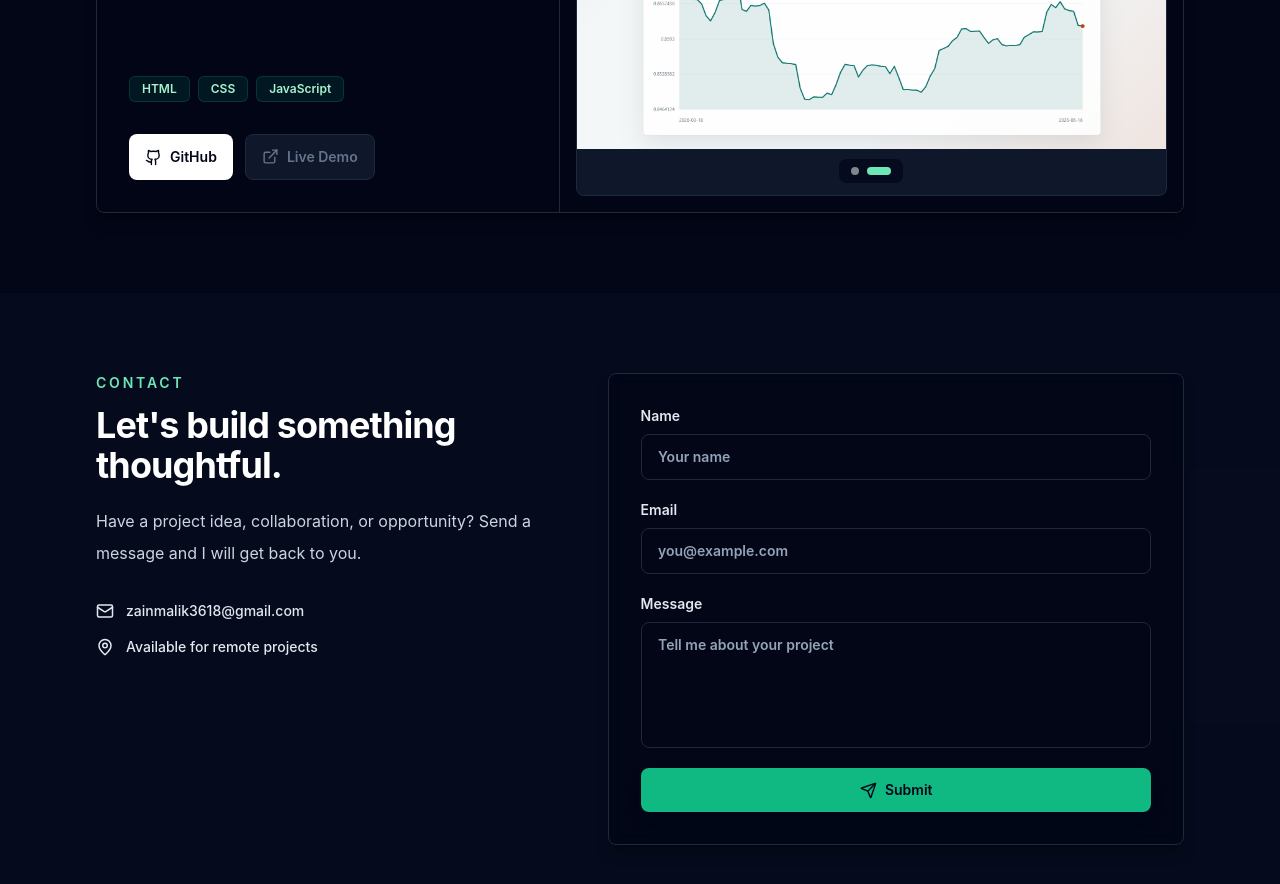
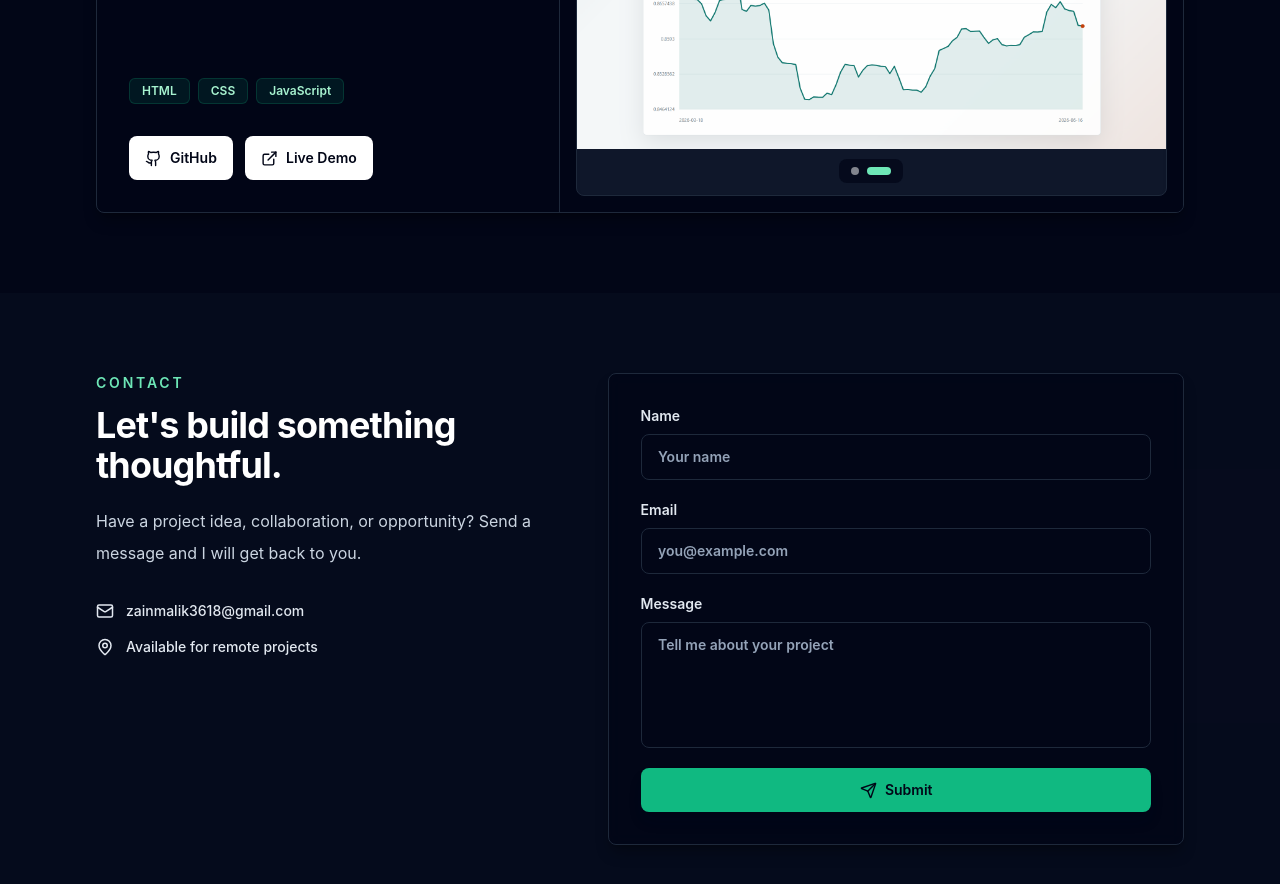
Before and after one commit to Zainmalik3618/my-Portfolio, a React (Vite) app: page / in a window 1280 px wide. Shown: the part 2580-3464 px from the top of the page. Built offline with nearby package versions, Linux system fonts and the light colour scheme.

Commit message:
I made some changes

```diff
--- a/src/data/projects.js
+++ b/src/data/projects.js
@@ -26,6 +26,6 @@ export const projects = [
       { src: '/projects/currencyexchange/SecondScreenshot.png', alt: 'Second' }
     ],
     githubUrl: 'https://github.com/Zainmalik3618/currency-Exchange',
-    liveUrl: '',
+    liveUrl: 'https://currency-exchange-silk-eight.vercel.app/',
   },
 ];
```
